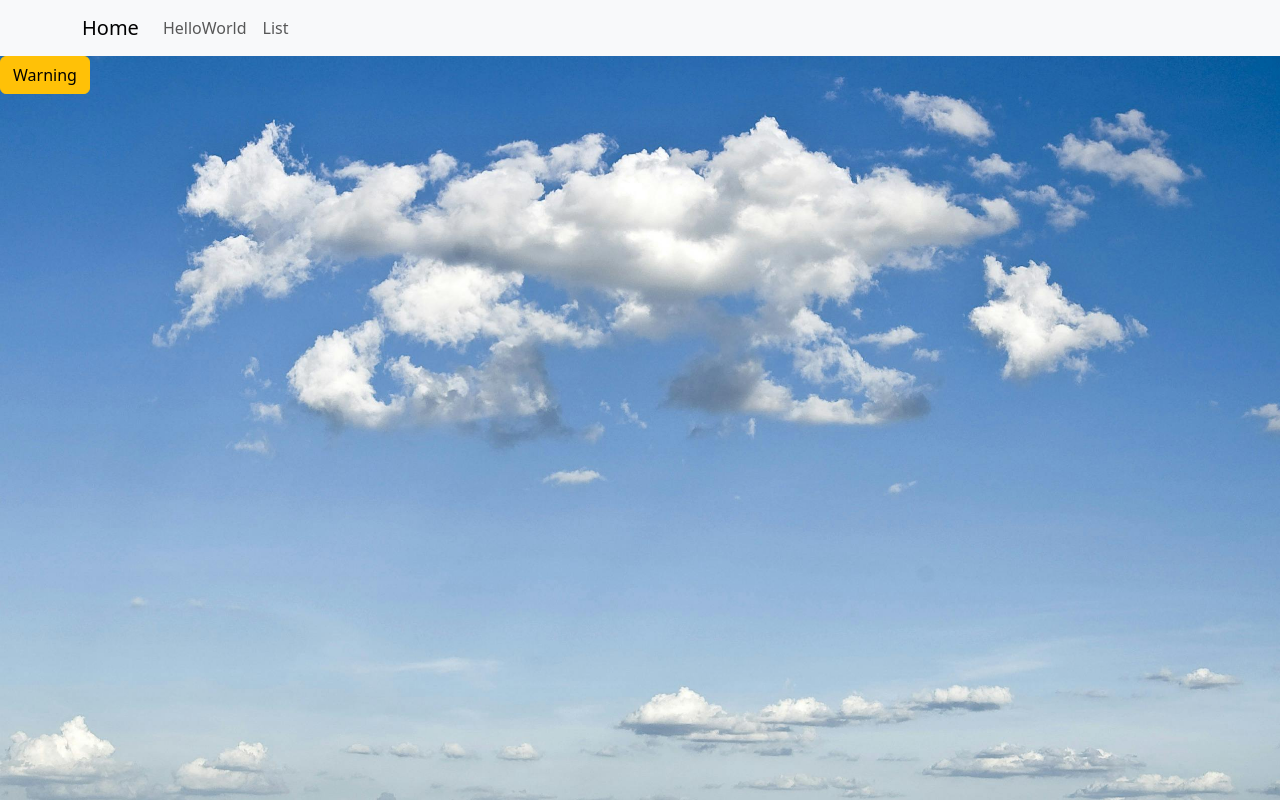
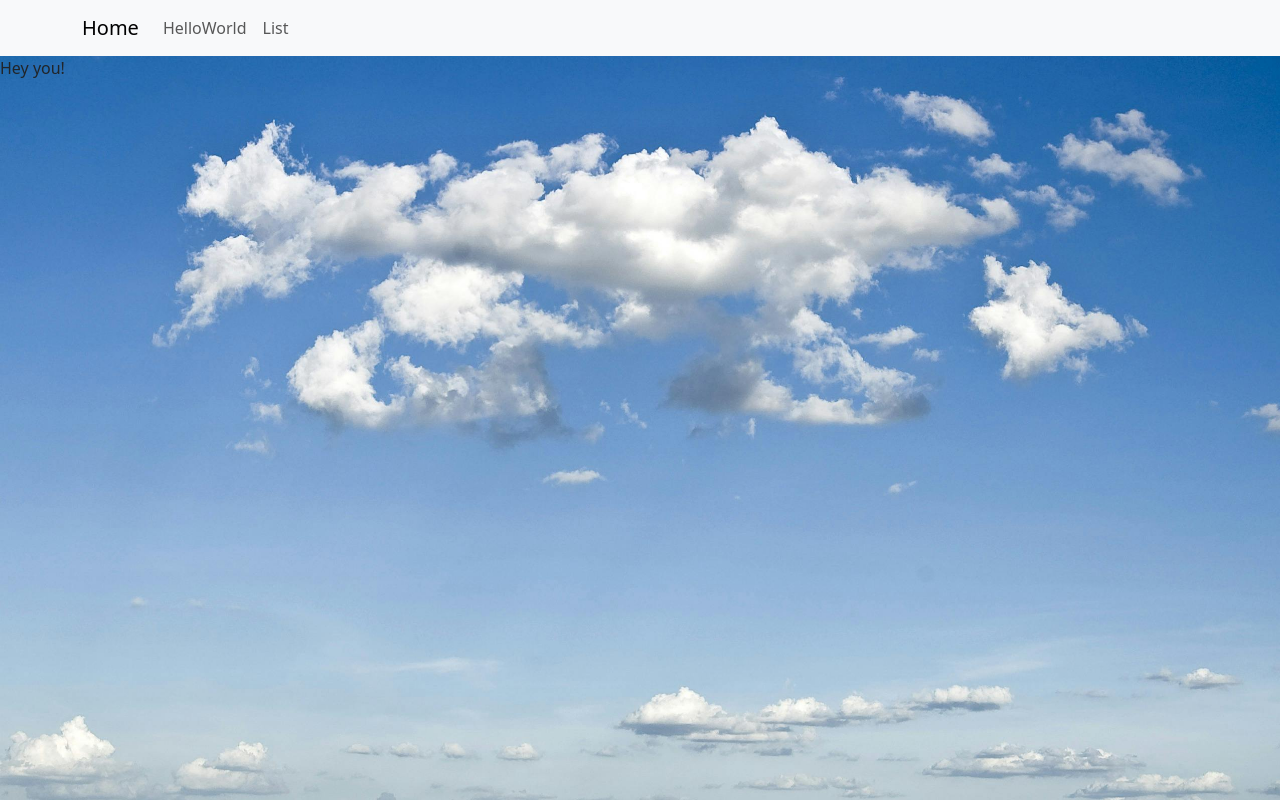
Before and after one commit to iguannago/my_react, a React app in the folder my-workspace/: page / in a window 1280 px wide. Built offline with nearby package versions, Linux system fonts and the light colour scheme.

Commit message:
refactor HelloWorld component

```diff
--- a/my-workspace/src/app/app.tsx
+++ b/my-workspace/src/app/app.tsx
@@ -7,6 +7,7 @@ import {
 import Home from 'src/components/Home/Home';
 import Menu from 'src/components/Menu/Menu';
 import './app.module.scss';
+import HelloWorld1 from 'src/components/HelloWorld/HelloWorld1/HelloWorld1';
 
 export function App() {
   return (
@@ -14,7 +15,12 @@ export function App() {
       <Menu />
       <Routes>
         <Route path="/" element={<Home />} />
-        <Route path="/hello-world" element={<div>Hello World</div>} />
+        <Route
+          path="/hello-world"
+          element={
+            <HelloWorld1 alertMessage={'This is an important message.'} />
+          }
+        />
         <Route path="/list" element={<div>List</div>} />
         <Route path="*" element={<Navigate to="/" />} />
       </Routes>
--- a/my-workspace/src/components/Home/Home.tsx
+++ b/my-workspace/src/components/Home/Home.tsx
@@ -1,7 +1,5 @@
-import HelloWorld1 from '../HelloWorld/HelloWorld1/HelloWorld1';
-
 const Home = () => {
-  return <HelloWorld1 alertMessage={'This is an important message.'} />;
+  return <div>Hey you!</div>;
 };
 
 export default Home;
```
